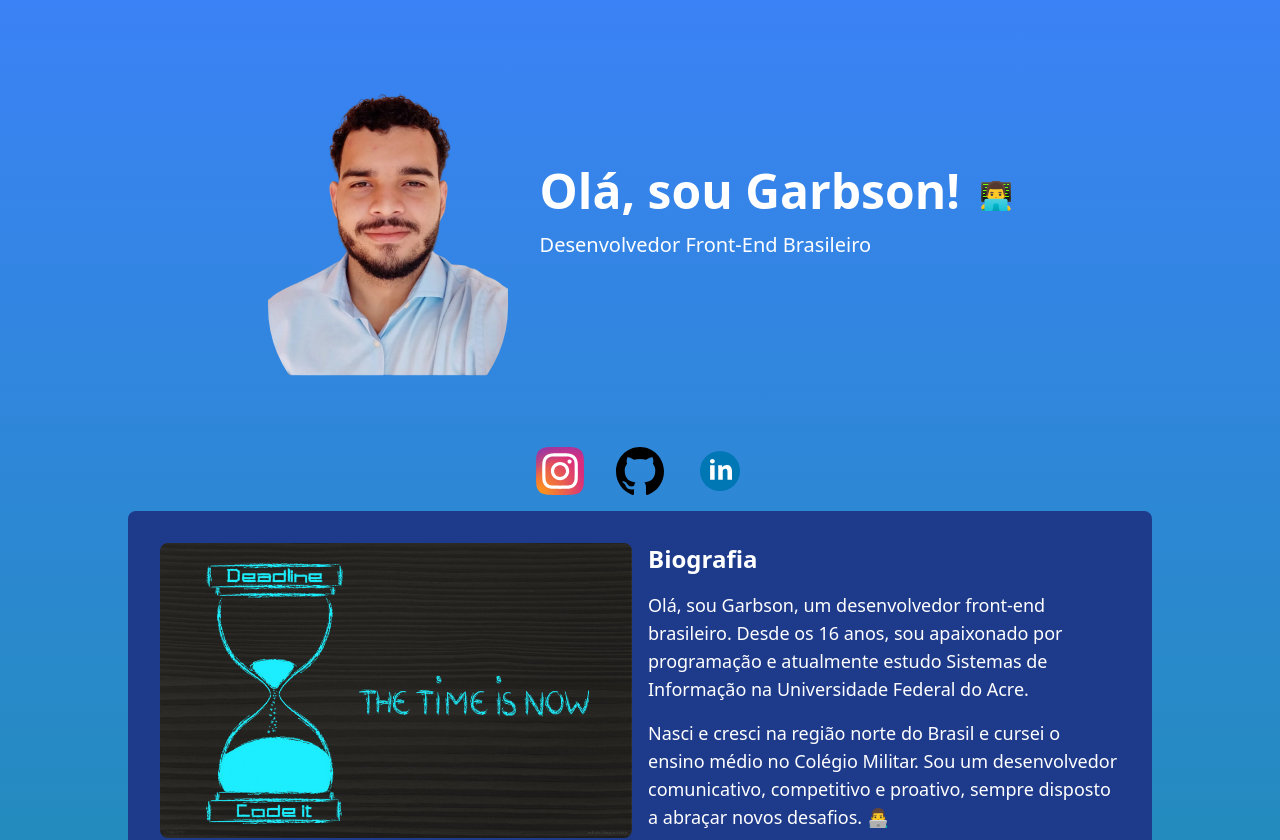
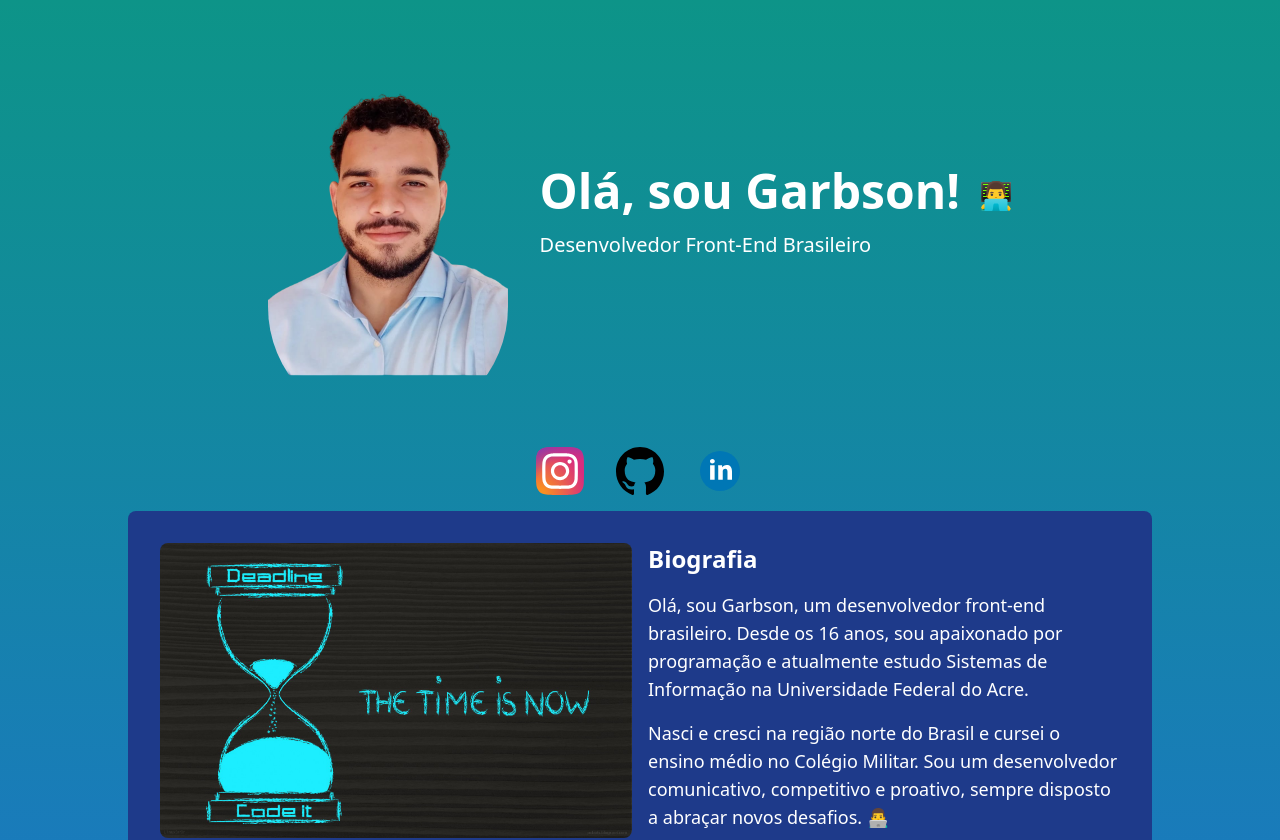
Before and after one commit to Garbson/portifolio, a Vue app: page / in a window 1280 px wide. Shown: the top 840 px of the page. Built offline with nearby package versions, Linux system fonts and the light colour scheme.

Commit message:
change background

```diff
--- a/src/App.vue
+++ b/src/App.vue
@@ -1,5 +1,5 @@
 <template>
-  <div class="body bg-gradient-to-b from-blue-500 to-teal-600">
+  <div class="body bg-gradient-to-b from-teal-600 to-blue-600">
     <div class="apresentacao flex flex-col items-center md:flex-row justify-center">
       <img class="foto w-60 h-82 md:w-70 md:h-70 rounded-full" src="./assets/img/logo.png" alt="Minha Foto" />
       <div class="text-center md:text-left md:ml-8 mt-4 md:mt-0">
```
